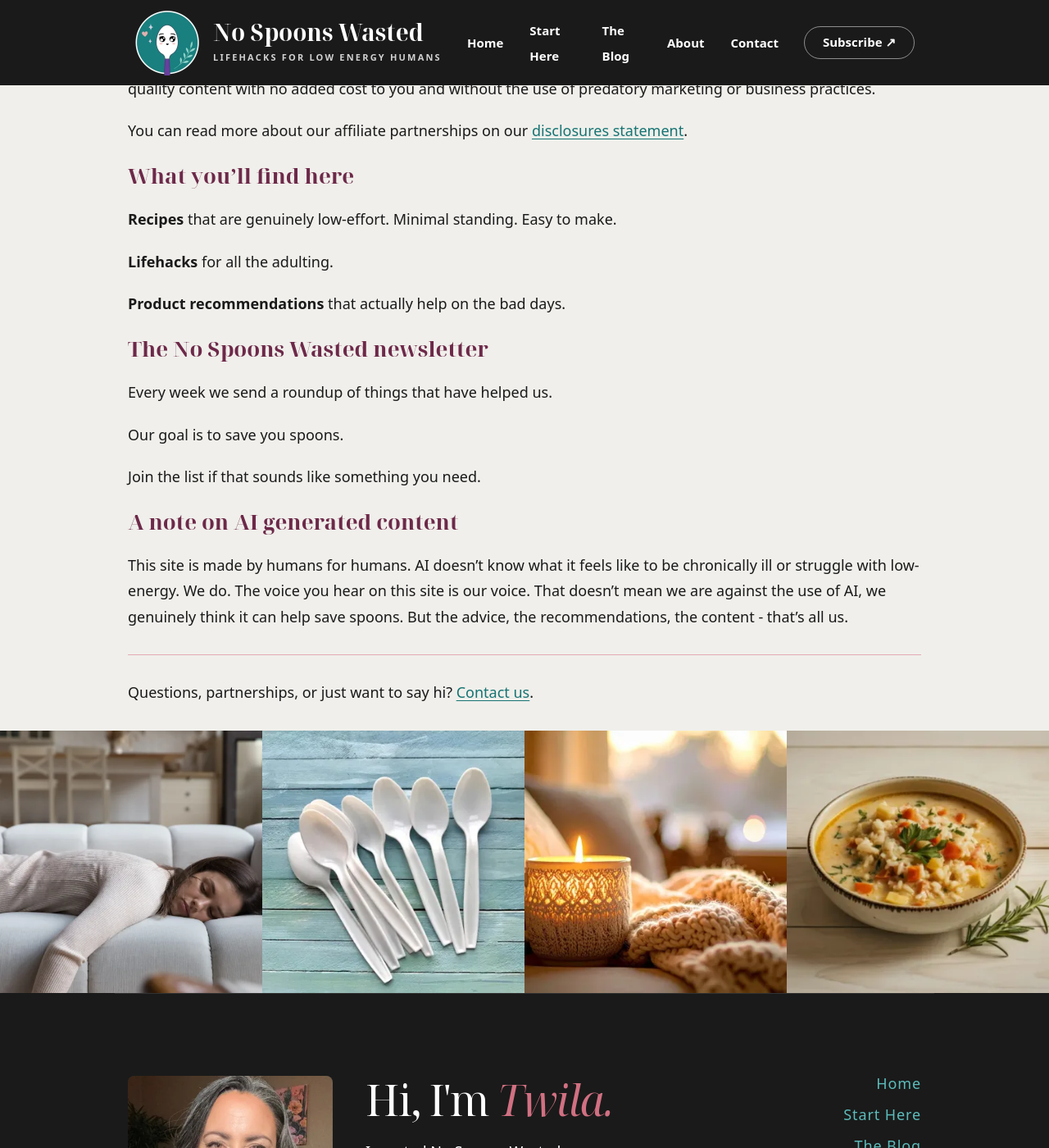
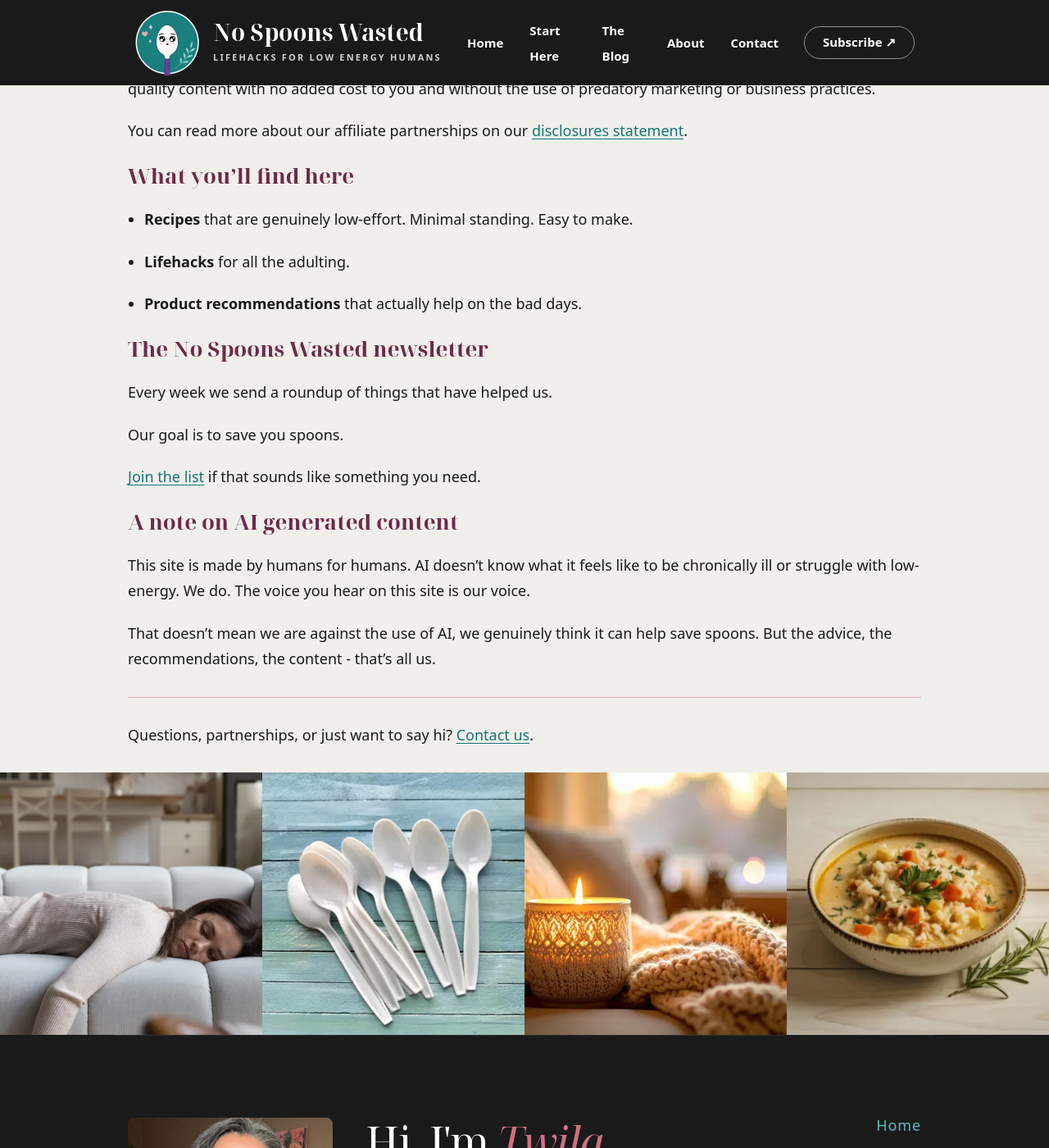
Before and after one commit to camp5456/nospoonswasted, a Jekyll site: the page built from _pages/about.md, in a window 1280 px wide and 1400 px high, scrolled down 738 px. Shown: the whole window at 82% size. Built offline with Jekyll 4.4.1, drawn with Linux system fonts in a browser that asks for light colours; comment, search, counter and statistics services are not loaded.

Commit message:
adding more modal infrastructure

```diff
--- a/_pages/about.md
+++ b/_pages/about.md
@@ -25,11 +25,11 @@
 
 ## What you'll find here
 
-**Recipes** that are genuinely low-effort. Minimal standing. Easy to make.
+- **Recipes** that are genuinely low-effort. Minimal standing. Easy to make.
 
-**Lifehacks** for all the adulting.
+- **Lifehacks** for all the adulting.
 
-**Product recommendations** that actually help on the bad days.
+- **Product recommendations** that actually help on the bad days.
 
 ## The No Spoons Wasted newsletter
 
@@ -37,11 +37,13 @@
 
 Our goal is to save you spoons.
 
-Join the list if that sounds like something you need.
+<button class="link-btn" data-subscribe-modal-open>Join the list</button> if that sounds like something you need.
 
 ## A note on AI generated content
 
-This site is made by humans for humans. AI doesn't know what it feels like to be chronically ill or struggle with low-energy. We do. The voice you hear on this site is our voice. That doesn't mean we are against the use of AI, we genuinely think it can help save spoons. But the advice, the recommendations, the content - that's all us.
+This site is made by humans for humans. AI doesn't know what it feels like to be chronically ill or struggle with low-energy. We do. The voice you hear on this site is our voice.
+
+That doesn't mean we are against the use of AI, we genuinely think it can help save spoons. But the advice, the recommendations, the content - that's all us.
 
 <hr>
 
--- a/css/_2-base/base.scss
+++ b/css/_2-base/base.scss
@@ -258,6 +258,23 @@
   text-decoration: none;
 }
 
+/* Inline button styled as a link */
+.link-btn {
+  background: none;
+  border: none;
+  padding: 0;
+  font: inherit;
+  color: var(--color-link);
+  text-decoration: underline;
+  text-underline-offset: 3px;
+  font-weight: 500;
+  cursor: pointer;
+
+  &:hover {
+    color: var(--link-color-hover);
+  }
+}
+
 hr {
   width: 100%;
   height: 1px;
--- a/js/common.js
+++ b/js/common.js
@@ -96,12 +96,14 @@
   // Subscribe Modal
   ======================= */
   const modal = document.querySelector('[data-subscribe-modal]');
-  const modalOpen = document.querySelector('[data-subscribe-modal-open]');
+  const modalOpeners = document.querySelectorAll('[data-subscribe-modal-open]');
 
-  if (modal && modalOpen) {
-    modalOpen.addEventListener('click', function () {
-      modal.removeAttribute('hidden');
-      document.body.style.overflow = 'hidden';
+  if (modal && modalOpeners.length) {
+    modalOpeners.forEach(function (opener) {
+      opener.addEventListener('click', function () {
+        modal.removeAttribute('hidden');
+        document.body.style.overflow = 'hidden';
+      });
     });
 
     modal.querySelectorAll('[data-subscribe-modal-close]').forEach(function (el) {
```
Also changed, not shown: 6 other files.
